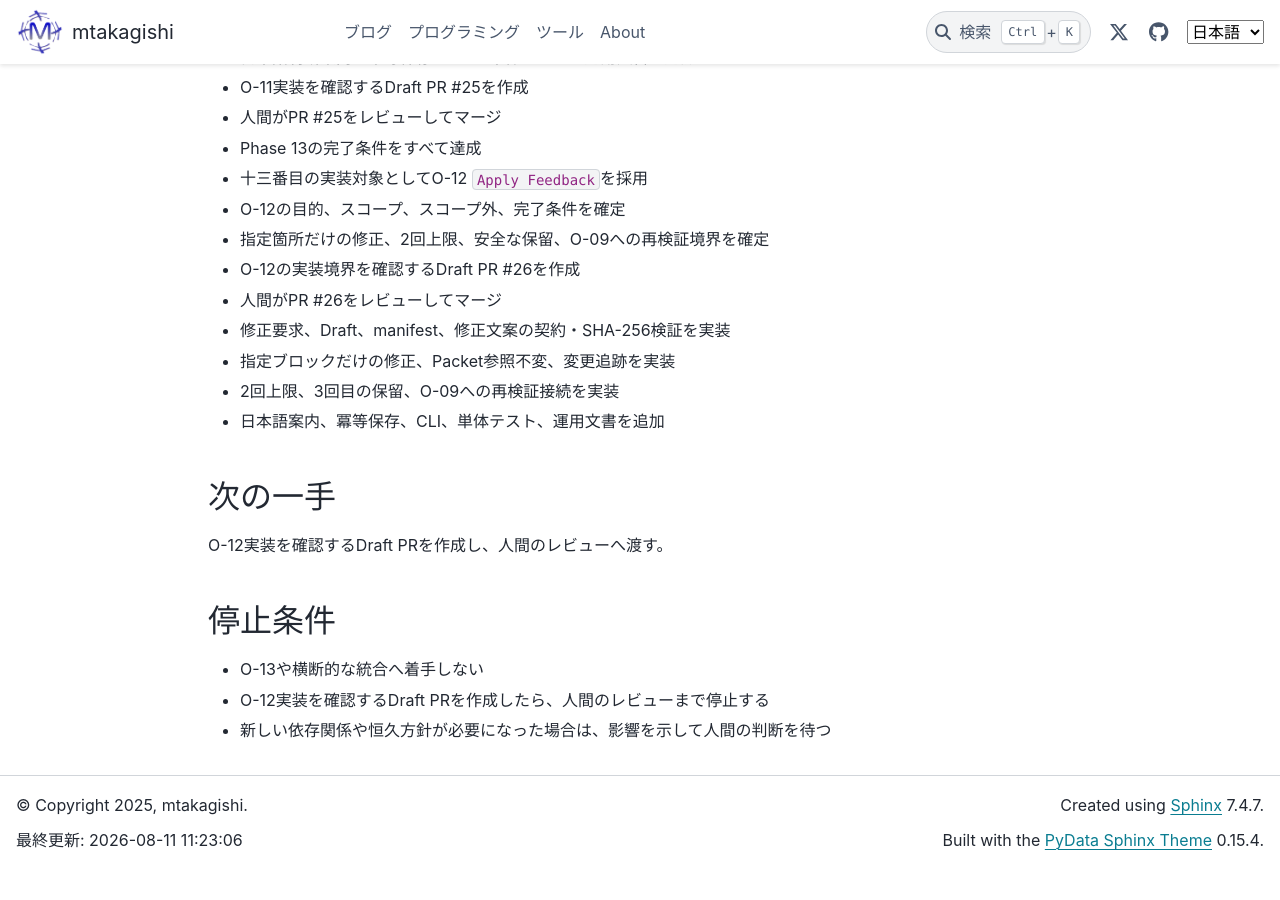
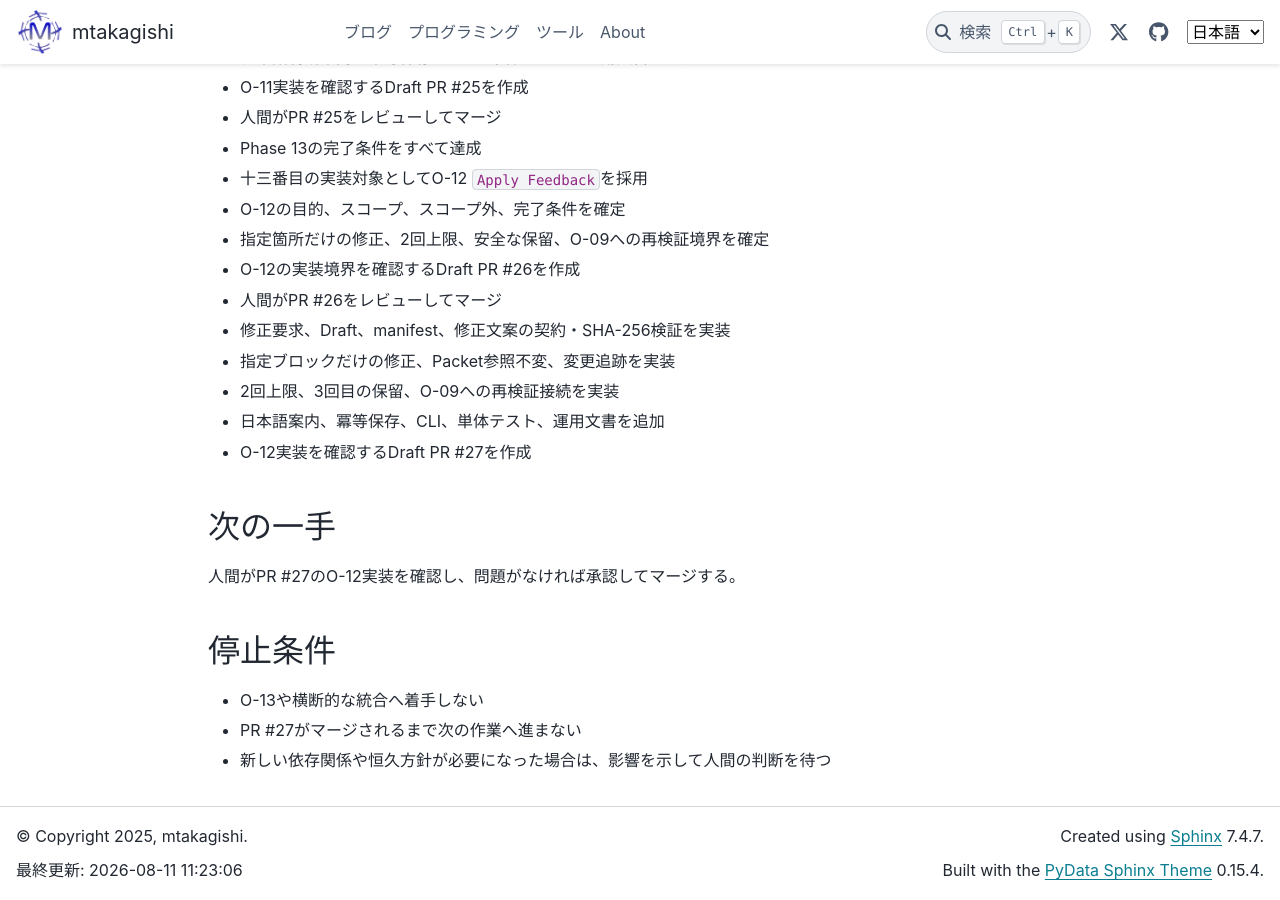
Before and after one commit to mtakagishi/note, a Sphinx documentation site: the page built from docs/agents/knowledge-harness/STATUS.md, in a window 1280 px wide and 900 px high, scrolled down 4395 px. Built offline with Sphinx 7.4.7 and the PyData theme 0.15.4, drawn with Linux system fonts in a browser that asks for light colours; before the commit the page ends 5264 px from its top, so only the background shows below that; some of the changed text lies outside the part shown.

Commit message:
Draft PRの状態を記録

```diff
--- a/docs/agents/knowledge-harness/STATUS.md
+++ b/docs/agents/knowledge-harness/STATUS.md
@@ -5,10 +5,10 @@
 ## 現在地
 
 - フェーズ: Phase 14 / Operation設計
-- 状態: O-12 `Apply Feedback`の実装と検証を進行中
+- 状態: O-12 `Apply Feedback`実装PRのレビュー待ち
 - 継続状態の正本: [GitHub Issue #2](https://github.com/mtakagishi/note/issues/2)
 - 完了PR: [GitHub PR #3](https://github.com/mtakagishi/note/pull/3)〜[GitHub PR #25](https://github.com/mtakagishi/note/pull/25)
-- レビュー対象: なし（O-12実装用のDraft PRを作成予定）
+- レビュー対象: [GitHub PR #27](https://github.com/mtakagishi/note/pull/27)
 - ブロッカー: なし
 
 ## 完了
@@ -152,13 +152,14 @@
 - 指定ブロックだけの修正、Packet参照不変、変更追跡を実装
 - 2回上限、3回目の保留、O-09への再検証接続を実装
 - 日本語案内、冪等保存、CLI、単体テスト、運用文書を追加
+- O-12実装を確認するDraft PR #27を作成
 
 ## 次の一手
 
-O-12実装を確認するDraft PRを作成し、人間のレビューへ渡す。
+人間がPR #27のO-12実装を確認し、問題がなければ承認してマージする。
 
 ## 停止条件
 
 - O-13や横断的な統合へ着手しない
-- O-12実装を確認するDraft PRを作成したら、人間のレビューまで停止する
+- PR #27がマージされるまで次の作業へ進まない
 - 新しい依存関係や恒久方針が必要になった場合は、影響を示して人間の判断を待つ
```
